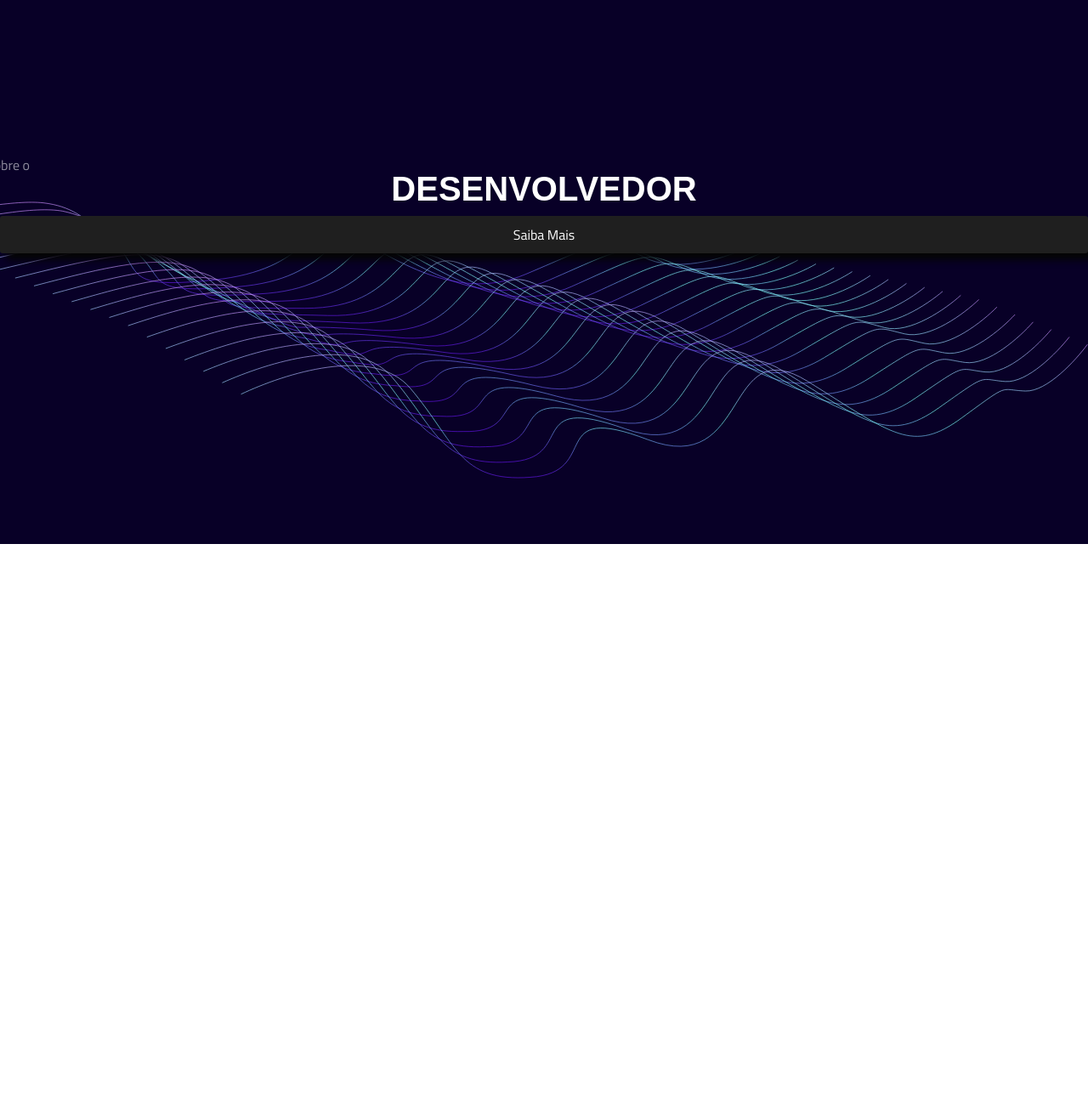
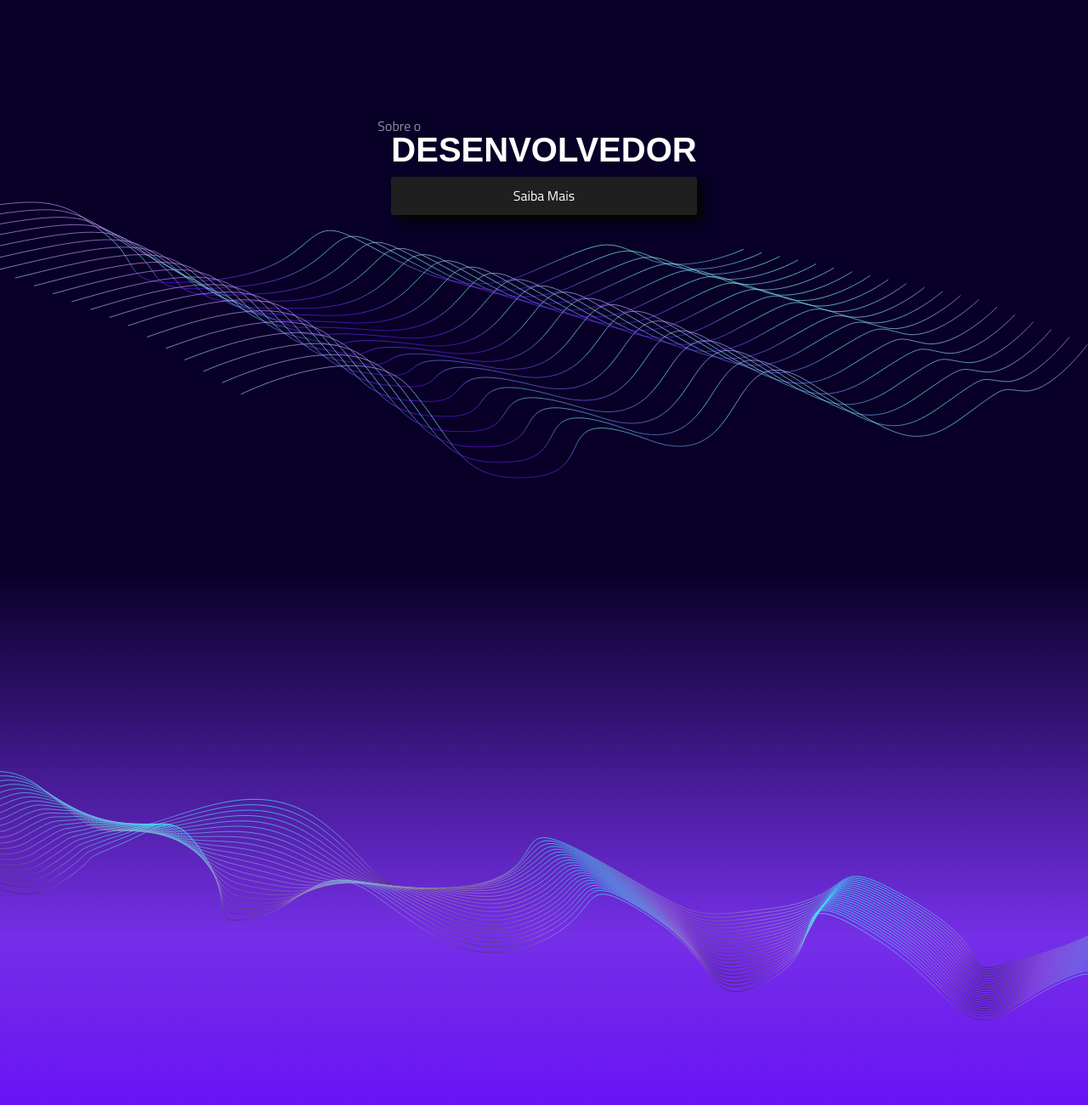
Before and after one commit to ruanthow/Portfolio, a website: page index.html in a window 1280 px wide. Shown: the part 160-1460 px from the top of the page at 85% size. Before the commit the page ends 960 px from the top, so only its background shows below. Drawn offline with nearby package versions, Linux system fonts and the light colour scheme; a web font is replaced by a local one.

Commit message:
adicionando segunda parte do site

```diff
--- a/index.html
+++ b/index.html
@@ -15,7 +15,7 @@
     <title>Document</title>
 </head>
 
-<body>
+<body class="">
     <header>
         <nav class="nav row">
             <div class="navLogo col-xxl-4">
@@ -58,9 +58,11 @@
         </nav>
     </header>
     <main>
-        <section class="devAbout">
-            <div class="devWave row gx-0">
-                <img src="./src/assets/wave-section1.svg" alt="">
+        <section class="devAbout row gx-0">
+            <div class="devAboutBg">
+                <img src="./src/assets/wave-section1.svg" alt="imagem de fundo"/>
+              </div>
+            <div class="devAboutContent">
                 <div class="col-xxl-3">
                     <div class="devAboutInfo col-xxl-12">
                     <p>Sobre o</p>
@@ -74,8 +76,10 @@
                 </div>
             </div>
         </section>
-        <section class="devAcademy">
-
+        <section class="devAcademy row gx-0">
+            <div class="devAcademyBg">
+                <img src="./src/assets/doble-wave.svg" alt="imagem de fundo"/>
+            </div>
         </section>
     </main>
     <footer></footer>
--- a/src/sass/index.scss
+++ b/src/sass/index.scss
@@ -26,17 +26,16 @@
 .navLogo {
   height: auto;
   width: 12rem;
-}
-.navLogo img {
+  img {
     width: 100%;
     height: 100%;
+  }
 }
 
 .navOptions{
   display: flex;
   justify-content: center;
   align-items: center;
-}
 
   .navOption{
     display: flex;
@@ -77,22 +76,24 @@
       transition: all ease-in-out 0.2s;
   }
 
-.devAbout{
-  width: 100%;
-  height: 100vh;
 
-  background-color: $background-top;
 }
-
-.devWave{
-
-   display: flex;
-   justify-content: center;
-   align-items: center;
 
 
 
+
+
+
+.devAbout{
+   display: flex;
    height: 100vh;
+   width: 100%;
+
+  background: $background-top;
+
+
+}
+ .devAboutBg{
 
     img{
       position: absolute;
@@ -100,6 +101,12 @@
       width: 100%;
       height: 100%;
      }
+
+   }
+
+.devAboutContent{
+   display: flex;
+   justify-content: center;
 
    .devAboutInfo{
       display: flex;
@@ -142,3 +149,22 @@
       }
    }
 }
+.devAcademy{
+  height: 100vh;
+  background: $background-mid;
+
+}
+.devAcademyBg{
+
+  position: relative;
+  height: 100%;
+  width: 100%;
+
+    img{
+
+      position: absolute;
+      height: 100%;
+      width: 100%;
+      top: 20%;
+    }
+}
```
Also changed, not shown: src/assets/doble-wave.svg (added), src/dist/css/index.css. Lines whose indentation alone changed are shown as unchanged.
